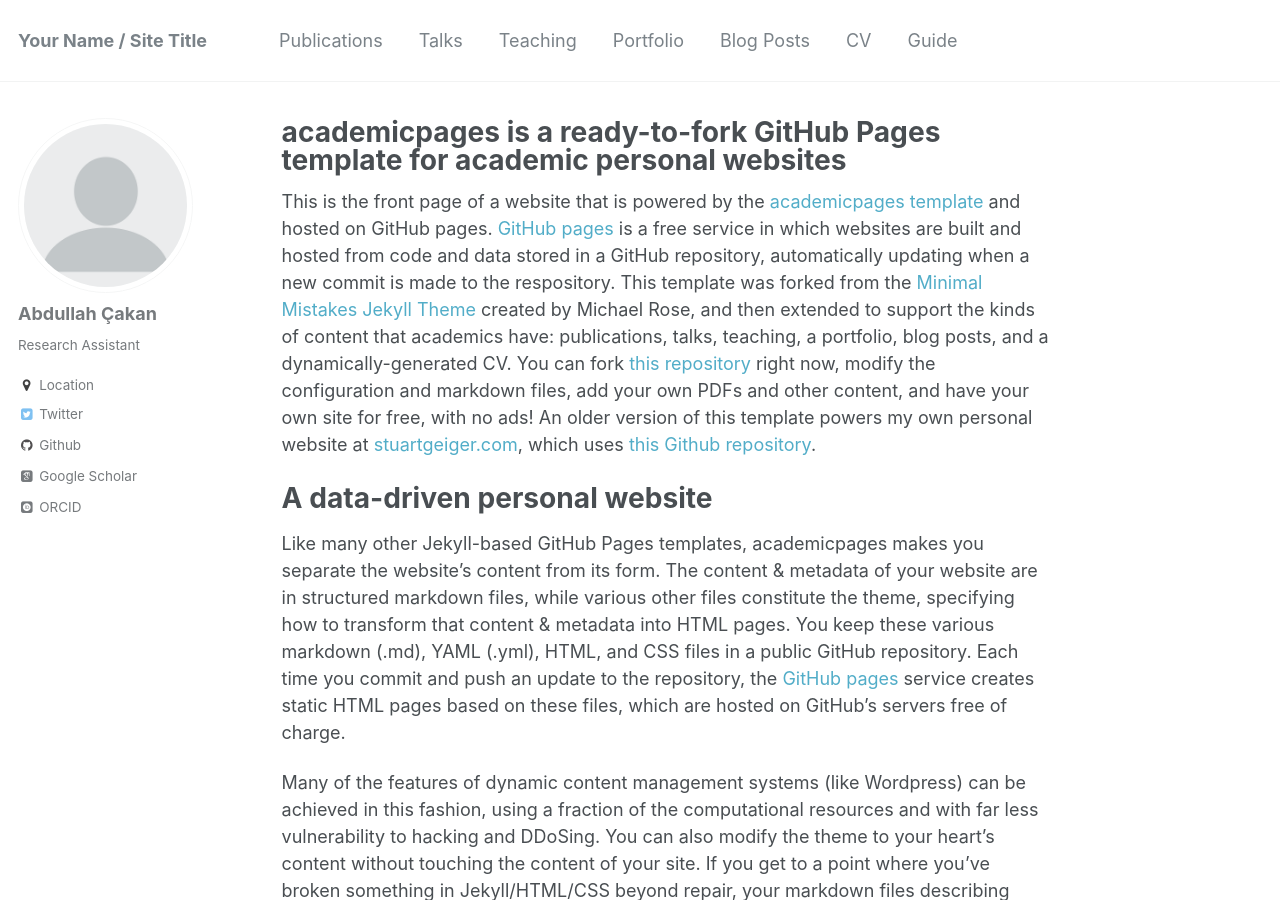
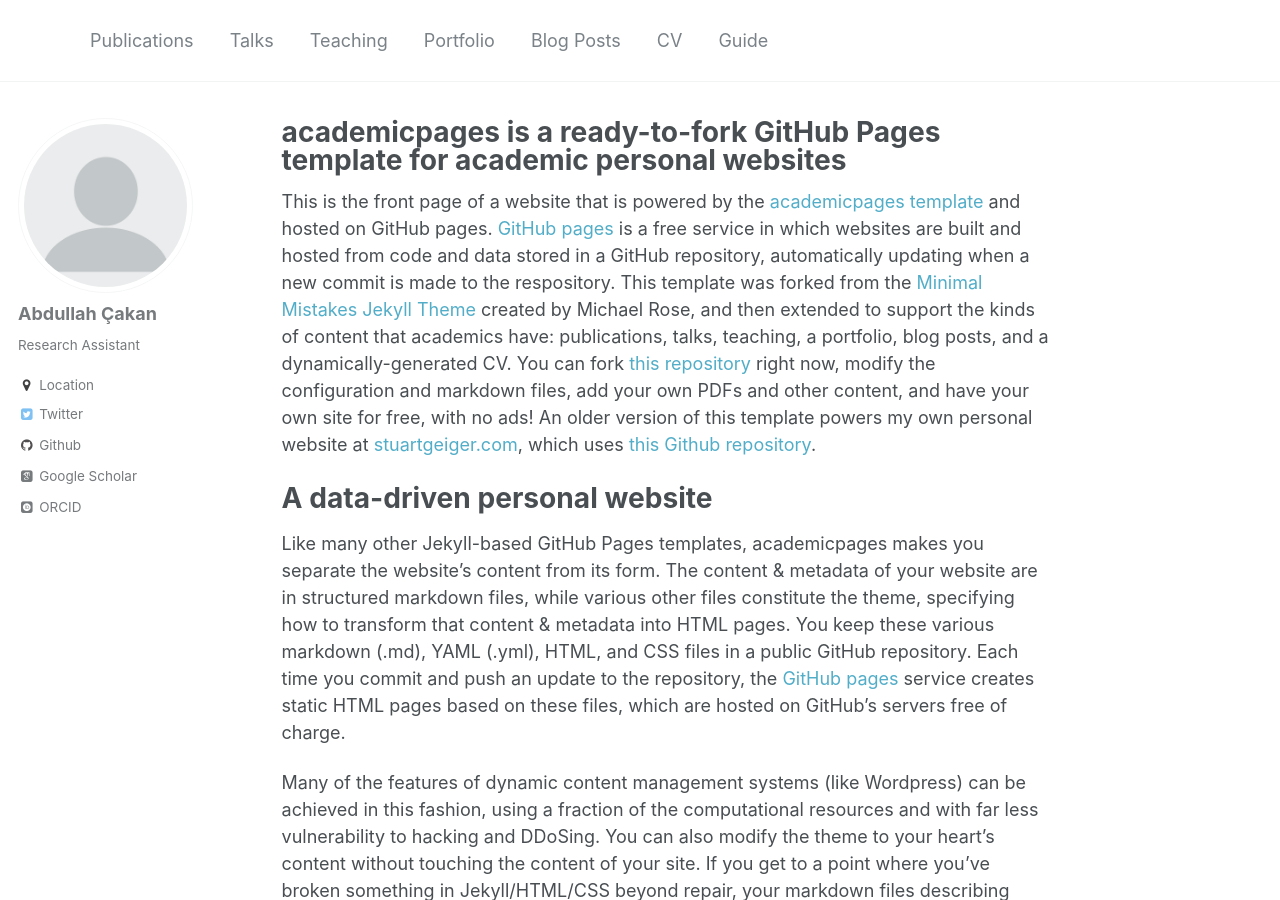
Before and after one commit to abdullahcakan/acakan.github.io, a Jekyll site: the page built from _pages/about.md, in a window 1280 px wide and 900 px high. Built offline with Jekyll 4.4.1, drawn with Linux system fonts in a browser that asks for light colours; some web fonts are replaced; part of the change alters nothing that is shown.

Commit message:
Update _config.yml

```diff
--- a/_config.yml
+++ b/_config.yml
@@ -7,7 +7,7 @@
 
 # Site Settings
 locale                   : "en-US"
-title                    : "Your Name / Site Title"
+title                    : ""
 title_separator          : "-"
 name                     : &name "Your Name"
 description              : &description "personal description"
@@ -57,7 +57,7 @@ yandex_site_verification :
 twitter:
   username               : &twitter
 facebook:
-  username               :
+  username               : abdullahcakan
   app_id                 :
   publisher              :
 og_image                 :  # Open Graph/Twitter default site image
@@ -104,7 +104,7 @@ author:
   stackoverflow    : # http://stackoverflow.com/users/123456/username
   steam            :
   tumblr           :
-  twitter          : "replacethistwitterhandle"
+  twitter          : "abdullahcakan"
   vine             :
   weibo            :
   xing             :
```
